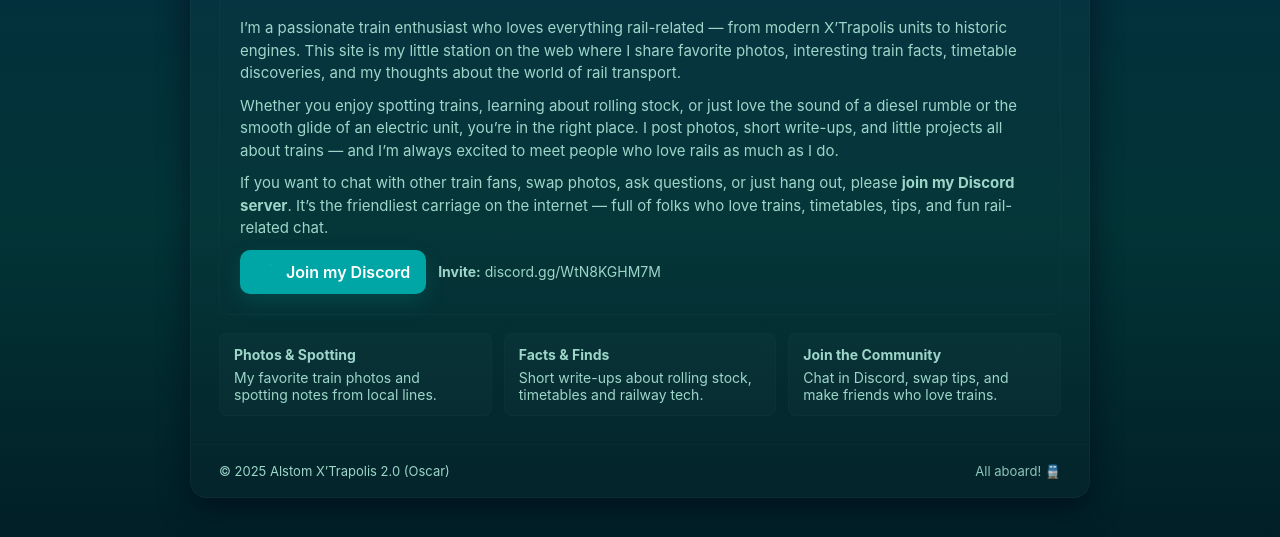
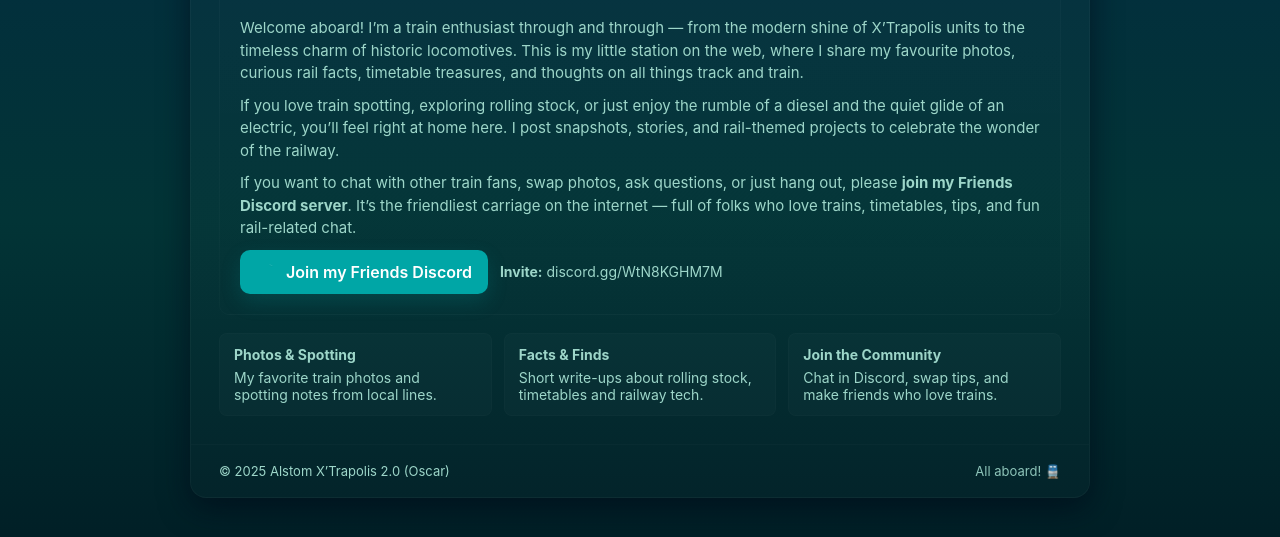
Before and after one commit to oscarsmetrotrains/oscarsmetrotrains.github.io, a plain HTML site: page index.html in a window 1280 px wide. Shown: the part 259-796 px from the top of the page. Drawn offline with Linux system fonts and the light colour scheme; a script that the page names is missing.

Commit message:
Update index.html

```diff
--- a/index.html
+++ b/index.html
@@ -177,19 +177,17 @@
         </div>
 
         <p>
-          I’m a passionate train enthusiast who loves everything rail-related — from modern X’Trapolis units to historic engines.
-          This site is my little station on the web where I share favorite photos, interesting train facts, timetable discoveries, and
-          my thoughts about the world of rail transport.
+       Welcome aboard! I’m a train enthusiast through and through — from the modern shine of X’Trapolis units to the timeless charm of historic locomotives.
+       This is my little station on the web, where I share my favourite photos, curious rail facts, timetable treasures, and thoughts on all things track and train.
         </p>
 
         <p>
-          Whether you enjoy spotting trains, learning about rolling stock, or just love the sound of a diesel rumble or the smooth glide of
-          an electric unit, you’re in the right place. I post photos, short write-ups, and little projects all about trains — and I’m always
-          excited to meet people who love rails as much as I do.
+        If you love train spotting, exploring rolling stock, or just enjoy the rumble of a diesel and the quiet glide of an electric, you’ll feel right at home here.
+        I post snapshots, stories, and rail-themed projects to celebrate the wonder of the railway.
         </p>
 
         <p>
-          If you want to chat with other train fans, swap photos, ask questions, or just hang out, please <strong>join my Discord server</strong>.
+          If you want to chat with other train fans, swap photos, ask questions, or just hang out, please <strong>join my Friends Discord server</strong>.
           It’s the friendliest carriage on the internet — full of folks who love trains, timetables, tips, and fun rail-related chat.
         </p>
 
@@ -199,12 +197,12 @@
             href="https://discord.gg/WtN8KGHM7M"
             target="_blank"
             rel="noopener noreferrer"
-            aria-label="Join Oscar's Discord server (opens in a new tab)">
+            aria-label="Join My Friends Discord server (opens in a new tab)">
             <svg class="discord-icon" viewBox="0 0 24 24" fill="none" xmlns="http://www.w3.org/2000/svg" aria-hidden="true">
               <path fill="#ffffff" d="M20.317 4.369a19.791 19.791 0 00-4.885-1.515..."/>
               <path fill="#ffffff" d="M9.622 15.27c-1.18 0-2.153-1.085..."/>
             </svg>
-            Join my Discord
+            Join my Friends Discord
           </a>
 
           <div style="color:var(--muted); font-size:14px;">
```
